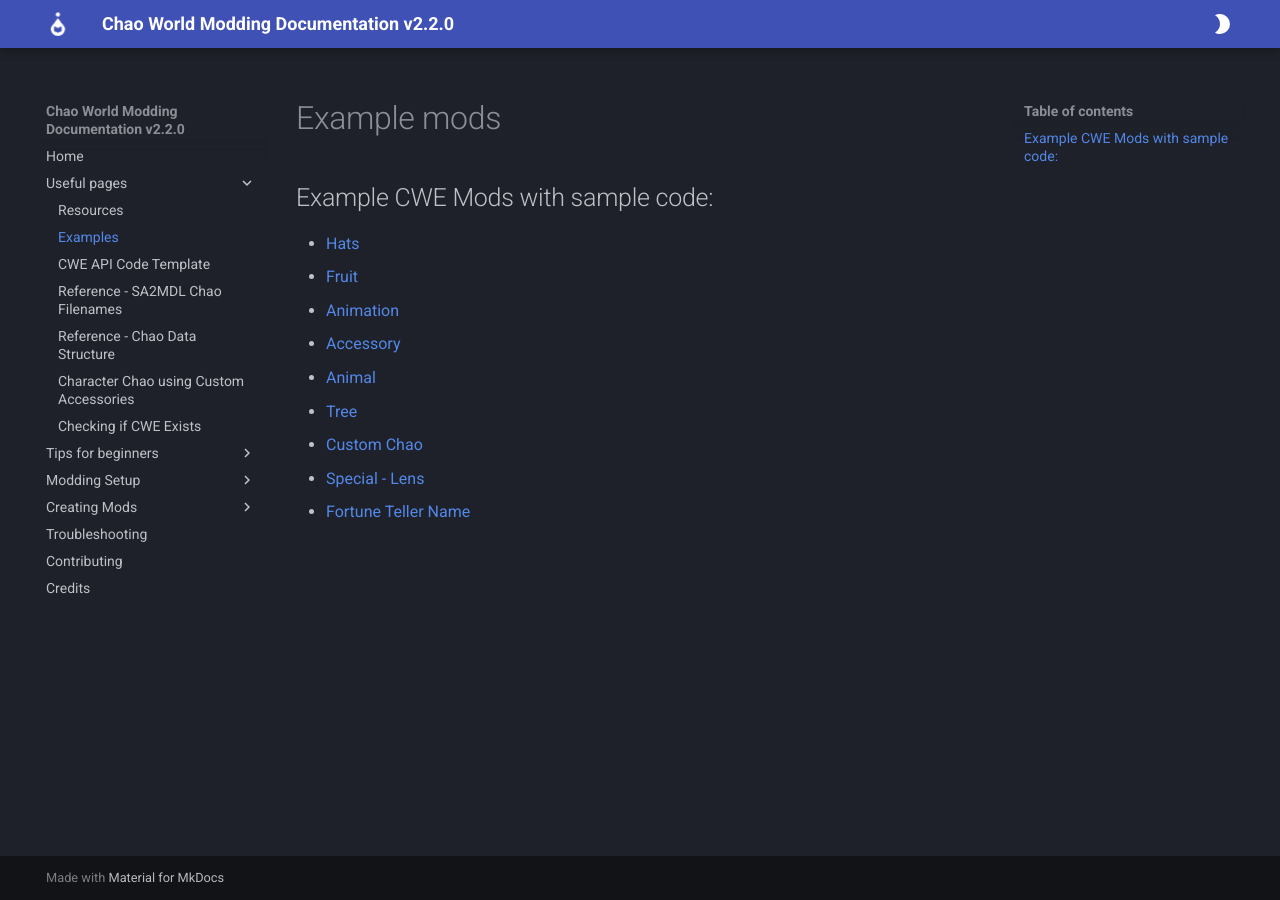
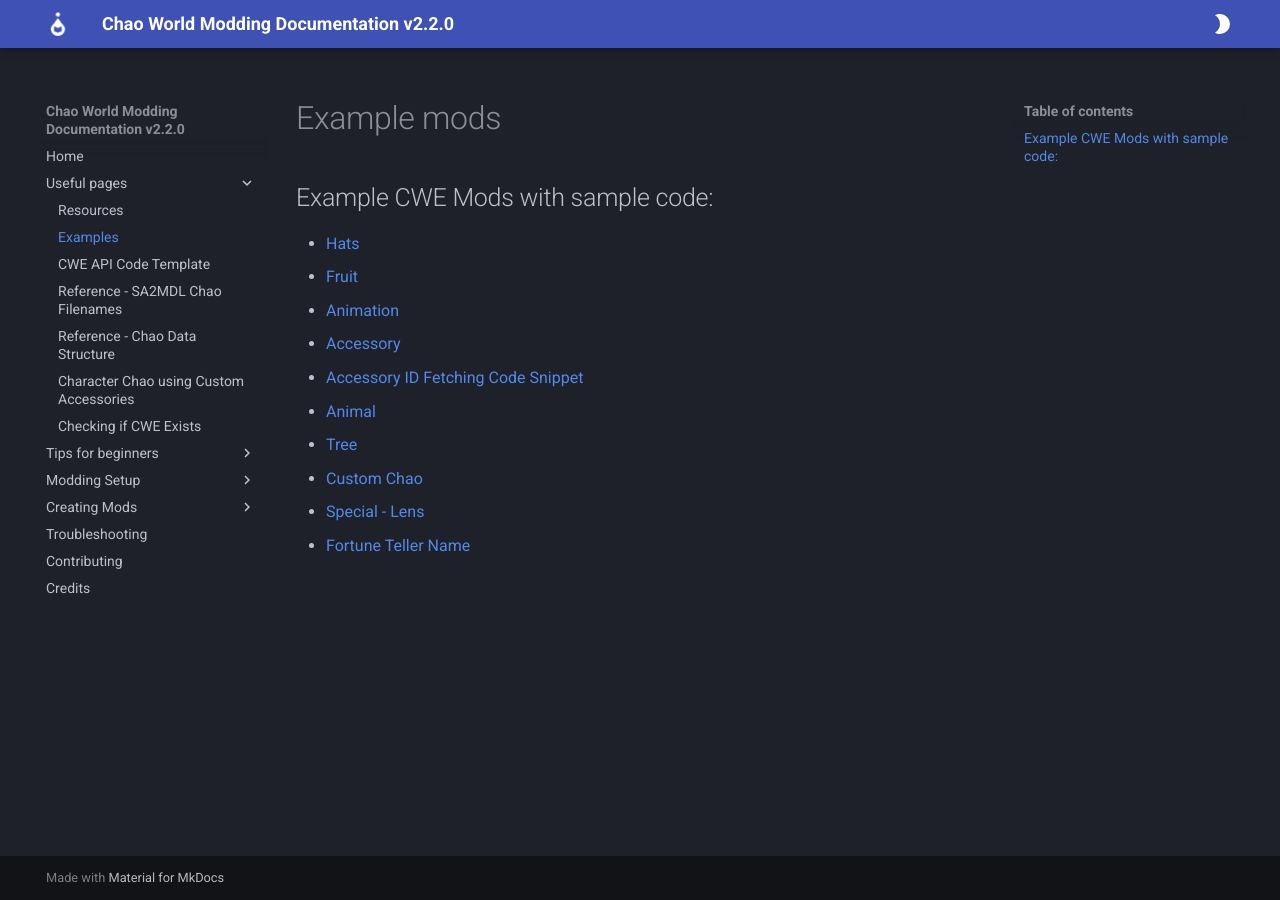
Before and after one commit to NostalgiaNinja/ChaoModding_Docs, an MkDocs documentation site: the page built from docs/examples.md, in a window 1280 px wide. Built offline with MkDocs 1.6.1 and Material for MkDocs 9.7.7, drawn with Linux system fonts in a browser that asks for light colours.

Commit message:
examples that can use new API refer to new samples repo

```diff
--- a/docs/examples.md
+++ b/docs/examples.md
@@ -3,10 +3,11 @@
 ## Example CWE Mods with sample code:
 * [Hats](https://github.com/NostalgiaNinja/CWEAPI_ExampleHat)
 * [Fruit](https://github.com/NostalgiaNinja/CWEAPI_ExampleFruit)
-* [Animation](https://github.com/NostalgiaNinja/CWEAPI_ExampleChaoAnim)
-* [Accessory](https://github.com/NostalgiaNinja/CWEAPI_ExampleAccessory)
+* [Animation](https://github.com/Exant64/cwesamples/tree/main/animation_replacement)
+* [Accessory](https://github.com/Exant64/cwesamples/tree/main/accessory/mod)
+* [Accessory ID Fetching Code Snippet](https://github.com/Exant64/cwesamples/blob/main/accessory_get_id/main.cpp)
 * [Animal](https://github.com/NostalgiaNinja/CWEAPI_ExampleAnimal)
 * [Tree](https://github.com/NostalgiaNinja/CWEAPI_ExampleTree)
-* [Custom Chao](https://github.com/NostalgiaNinja/CWEAPI_ExampleCharChao)
+* [Custom Chao](https://github.com/Exant64/cwesamples/tree/main/custom_chao)
 * [Special - Lens](https://github.com/NostalgiaNinja/CWEAPI_ExampleLens)
 * [Fortune Teller Name](https://github.com/NostalgiaNinja/CWEAPI_ExampleFTName)
```
